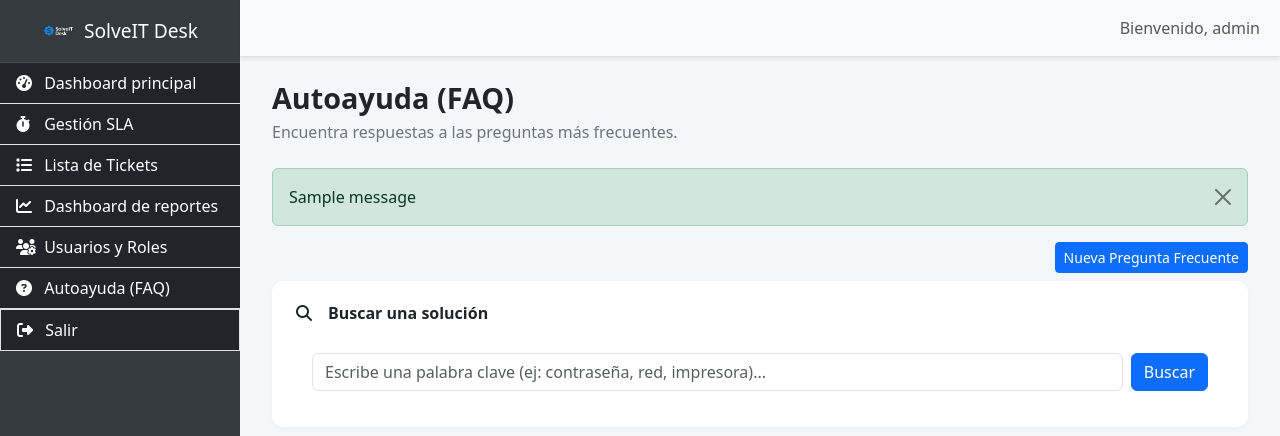
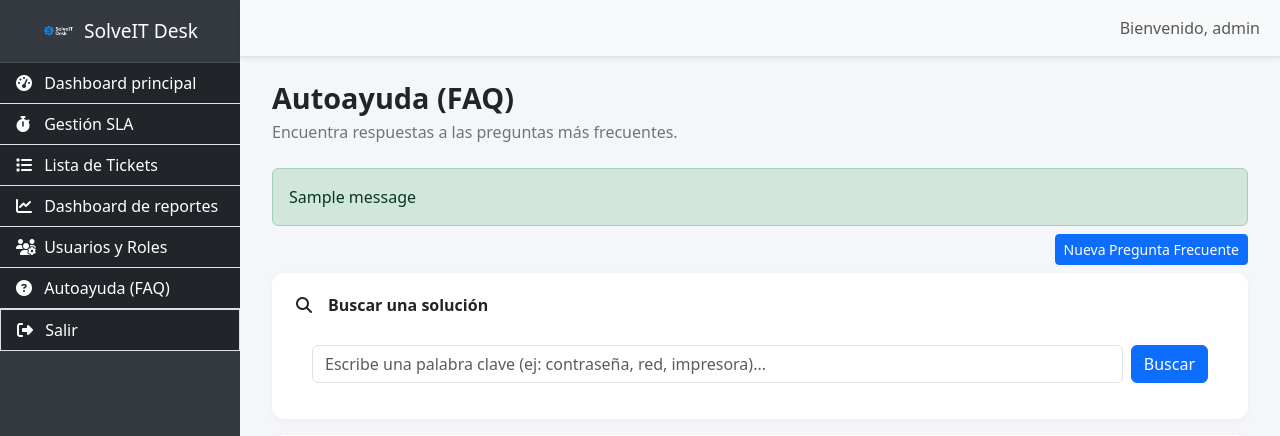
Before and after one commit to medinabenjamin/tickets-v1.0, a Django app: page /faq/ in a window 1280 px wide. Shown: the top 436 px of the page. Run offline with Django 5.2, Linux system fonts and the light colour scheme; a user stored in the database is signed in; data comes from the database, SQL or seed files in the repository; tables that the repository leaves empty hold one stand-in row (values such as "Sample post"); one stand-in notice (Sample message) is shown.

Commit message:
Ensure FAQ form saves and shows success messages

```diff
--- a/faq/templates/faq/faq_form.html
+++ b/faq/templates/faq/faq_form.html
@@ -9,7 +9,7 @@
     <i class="fas fa-pen-to-square"></i> Datos de la pregunta
   </div>
 
-  <form method="post" enctype="multipart/form-data" id="faqForm">
+  <form method="post" enctype="multipart/form-data">
     {% csrf_token %}
 
     <div class="mb-3">
--- a/faq/templates/faq/lista_faqs.html
+++ b/faq/templates/faq/lista_faqs.html
@@ -7,12 +7,9 @@
 <p class="page-subtitle">Encuentra respuestas a las preguntas más frecuentes.</p>
 
 {% if messages %}
-  <div class="mb-3">
+  <div class="mb-2">
     {% for message in messages %}
-      <div class="alert alert-{{ message.tags }} alert-dismissible fade show" role="alert">
-        {{ message }}
-        <button type="button" class="btn-close" data-bs-dismiss="alert" aria-label="Cerrar"></button>
-      </div>
+      <div class="alert alert-{{ message.tags }} mb-1" role="alert">{{ message }}</div>
     {% endfor %}
   </div>
 {% endif %}
--- a/faq/views.py
+++ b/faq/views.py
@@ -16,14 +16,17 @@ def is_staff(user):
 def lista_faqs(request):
     search_query = request.GET.get('q', '')
 
-    faqs_queryset = FAQ.objects.all() if request.user.is_staff else FAQ.objects.filter(activo=True)
+    if request.user.is_staff:
+        faqs_queryset = FAQ.objects.all()
+    else:
+        faqs_queryset = FAQ.objects.filter(activo=True)
 
     if search_query:
         faqs_queryset = faqs_queryset.filter(
             Q(pregunta__icontains=search_query) | Q(respuesta__icontains=search_query)
         )
 
-    faqs = faqs_queryset.order_by('categoria', 'pregunta').prefetch_related('pasos')
+    faqs = faqs_queryset.order_by('id').prefetch_related('pasos')
 
     context = {
         'faqs': faqs,
```
